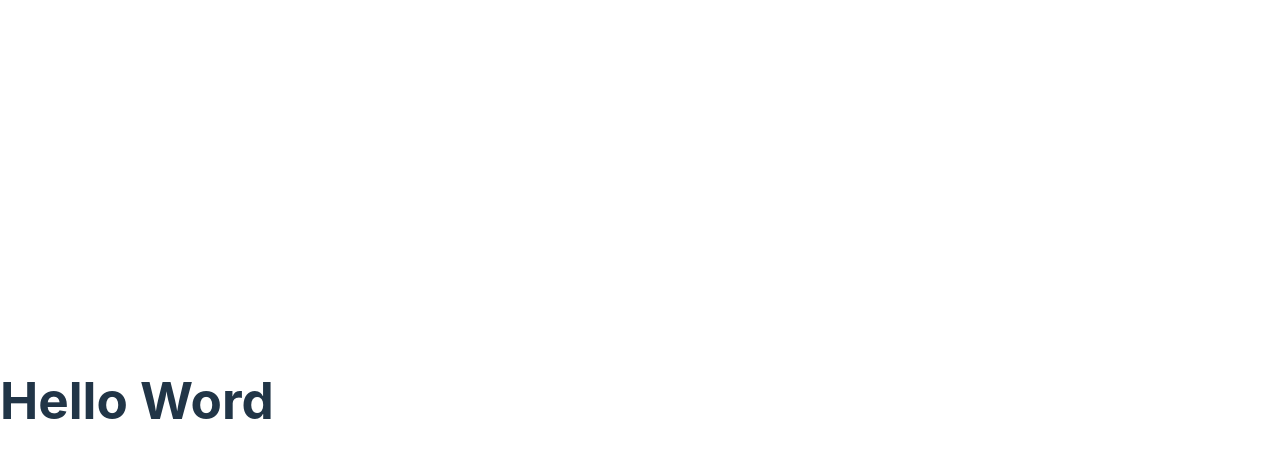
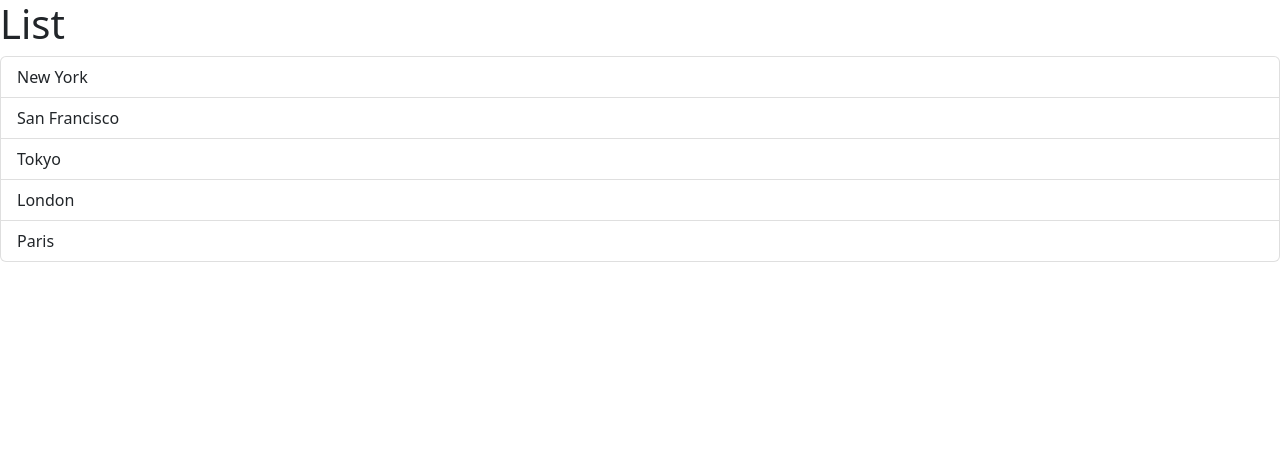
Before and after one commit to QUQlll/React-Tutorial-for-Beginners, a React (Vite) app in the folder react-app/: page / in a window 1280 px wide. Shown: the top 458 px of the page. Built offline with nearby package versions, Linux system fonts and the light colour scheme.

Commit message:
event handler

```diff
--- /dev/null
+++ b/package.json
@@ -0,0 +1,5 @@
+{
+  "dependencies": {
+    "bootstrap": "^5.2.3"
+  }
+}
--- a/react-app/src/App.tsx
+++ b/react-app/src/App.tsx
@@ -1,7 +1,7 @@
-import Message from './Message';
+import ListGroup from "./components/ListGroup";
 
 function App() {
-  return <div><Message /></div>;
+  return <div><ListGroup /></div>;
 }
 
 export default App;
--- a/react-app/src/Message.tsx
+++ b/react-app/src/Message.tsx
@@ -1,4 +1,7 @@
 function Message() {
+    const name = 'Mosh';
+    if (name)
+        return <h1>Hello {name}</h1>;
     return <h1>Hello Word</h1>;
 }
 
--- /dev/null
+++ b/react-app/src/components/ListGroup.tsx
@@ -0,0 +1,24 @@
+import { MouseEvent } from "react";
+import { Fragment } from "react";
+
+function ListGroup() {
+  let items = ["New York", "San Francisco", "Tokyo", "London", "Paris"];
+
+  const handleClick = (event: MouseEvent) => console.log(event);
+  // const handleClick = (event: MouseEvent) => console.log(event.clientY);
+  return (
+    <Fragment>
+      <h1>List</h1>
+      {items.length === 0 && <p>No Item found</p>}
+      <ul className="list-group">
+        {items.map((item, index) => (
+          <li className="list-group-item" key={item} onClick={handleClick}>
+            {item}
+          </li>
+        ))}
+      </ul>
+    </Fragment>
+  );
+}
+
+export default ListGroup;
--- a/react-app/src/index.css
+++ /dev/null
@@ -1,69 +0,0 @@
-:root {
-  font-family: Inter, system-ui, Avenir, Helvetica, Arial, sans-serif;
-  line-height: 1.5;
-  font-weight: 400;
-
-  color-scheme: light dark;
-  color: rgba(255, 255, 255, 0.87);
-  background-color: #242424;
-
-  font-synthesis: none;
-  text-rendering: optimizeLegibility;
-  -webkit-font-smoothing: antialiased;
-  -moz-osx-font-smoothing: grayscale;
-  -webkit-text-size-adjust: 100%;
-}
-
-a {
-  font-weight: 500;
-  color: #646cff;
-  text-decoration: inherit;
-}
-a:hover {
-  color: #535bf2;
-}
-
-body {
-  margin: 0;
-  display: flex;
-  place-items: center;
-  min-width: 320px;
-  min-height: 100vh;
-}
-
-h1 {
-  font-size: 3.2em;
-  line-height: 1.1;
-}
-
-button {
-  border-radius: 8px;
-  border: 1px solid transparent;
-  padding: 0.6em 1.2em;
-  font-size: 1em;
-  font-weight: 500;
-  font-family: inherit;
-  background-color: #1a1a1a;
-  cursor: pointer;
-  transition: border-color 0.25s;
-}
-button:hover {
-  border-color: #646cff;
-}
-button:focus,
-button:focus-visible {
-  outline: 4px auto -webkit-focus-ring-color;
-}
-
-@media (prefers-color-scheme: light) {
-  :root {
-    color: #213547;
-    background-color: #ffffff;
-  }
-  a:hover {
-    color: #747bff;
-  }
-  button {
-    background-color: #f9f9f9;
-  }
-}
--- a/react-app/src/main.tsx
+++ b/react-app/src/main.tsx
@@ -1,7 +1,7 @@
 import React from 'react'
 import ReactDOM from 'react-dom/client'
 import App from './App'
-import './index.css'
+import 'bootstrap/dist/css/bootstrap.css'
 
 ReactDOM.createRoot(document.getElementById('root') as HTMLElement).render(
   <React.StrictMode>
```
Also changed, not shown: 1 other file (tests, documents, lock files or other folders).
